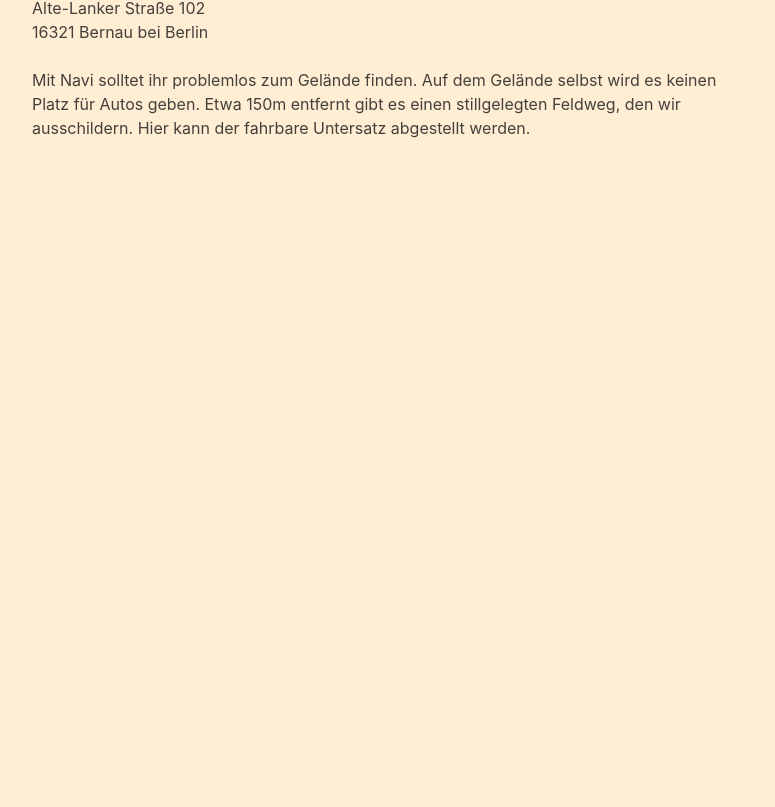
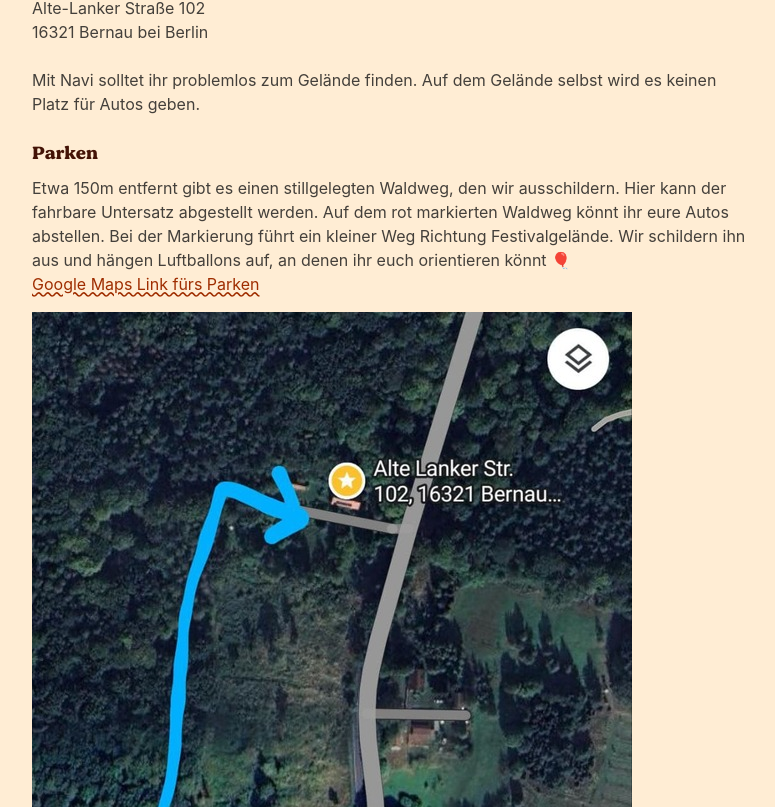
Before and after one commit to johannesschweig/wipfeltanz, a Vue app: page /anreise in a window 1280 px wide. Shown: the part 3473-4280 px from the top of the page, without its empty margins (248-1023 px from the left). Before the commit the page ends 3661 px from the top, so only its background shows below. Built offline with nearby package versions, Linux system fonts and the light colour scheme.

Commit message:
added parking text and image

```diff
--- a/src/components/Anreise.vue
+++ b/src/components/Anreise.vue
@@ -31,8 +31,7 @@
       unregelmäßig. Schaut bitte, dass ihr eine gute Bahnverbindung findet. Wir sind selbst nicht sehr mobil und
       können nur im Notfall per Auto abholen.
       <br /><br />
-      <a href="https://bbg-eberswalde.de/images/bernau/890/890_250610.pdf" class="link"
-        target="_blank">Busfahrplan</a>
+      <a href="https://bbg-eberswalde.de/images/bernau/890/890_250610.pdf" class="link" target="_blank">Busfahrplan</a>
       <br /><br />
       <div class="text-lg font-slab text-orange-950 mb-2">Anreise Bus</div>
       Einstieg Bernau Bhf<br />
@@ -61,8 +60,15 @@
       16321 Bernau bei Berlin
       <br /><br />
       Mit Navi solltet ihr problemlos zum Gelände finden. Auf dem Gelände selbst wird es keinen Platz für Autos
-      geben. Etwa 150m entfernt gibt es einen stillgelegten Feldweg, den wir ausschildern. Hier kann der fahrbare
+      geben.
+      <br /> <br />
+      <div class="text-lg font-slab text-orange-950 mb-2">Parken</div>
+      Etwa 150m entfernt gibt es einen stillgelegten Waldweg, den wir ausschildern. Hier kann der fahrbare
       Untersatz abgestellt werden.
+      Auf dem rot markierten Waldweg könnt ihr eure Autos abstellen. Bei der Markierung führt ein kleiner Weg Richtung
+      Festivalgelände. Wir schildern ihn aus und hängen Luftballons auf, an denen ihr euch orientieren könnt 🎈
+      <a href="https://goo.gl/maps/P4M8gRgHZhZaxeWTA" class="link block" target="_blank">Google Maps Link fürs Parken</a>
+      <img src="@/assets/parking.jpg" class="mt-4" />
     </div>
   </div>
 </template>
```
Also changed, not shown: src/assets/parking.jpg (added).
